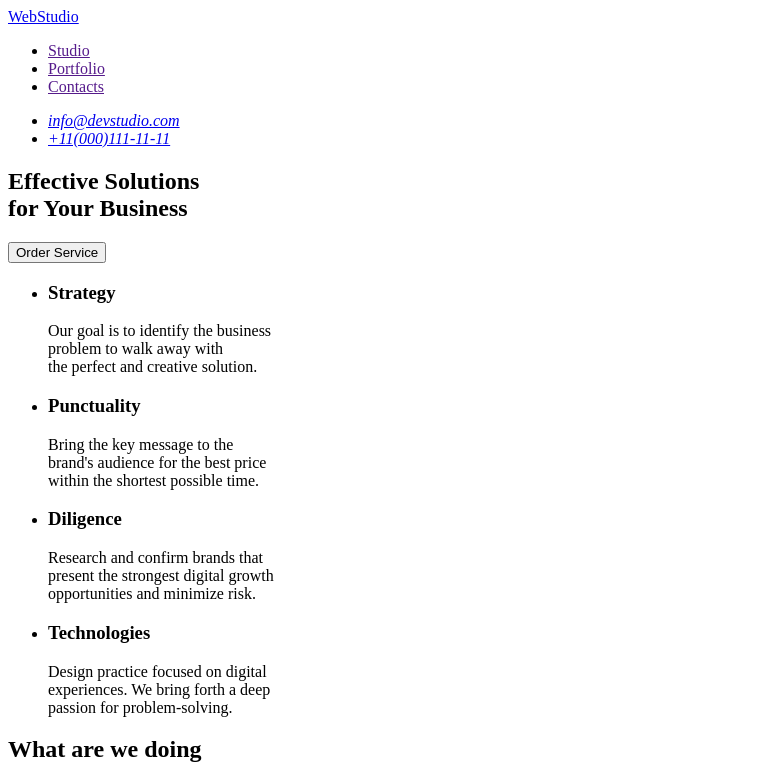
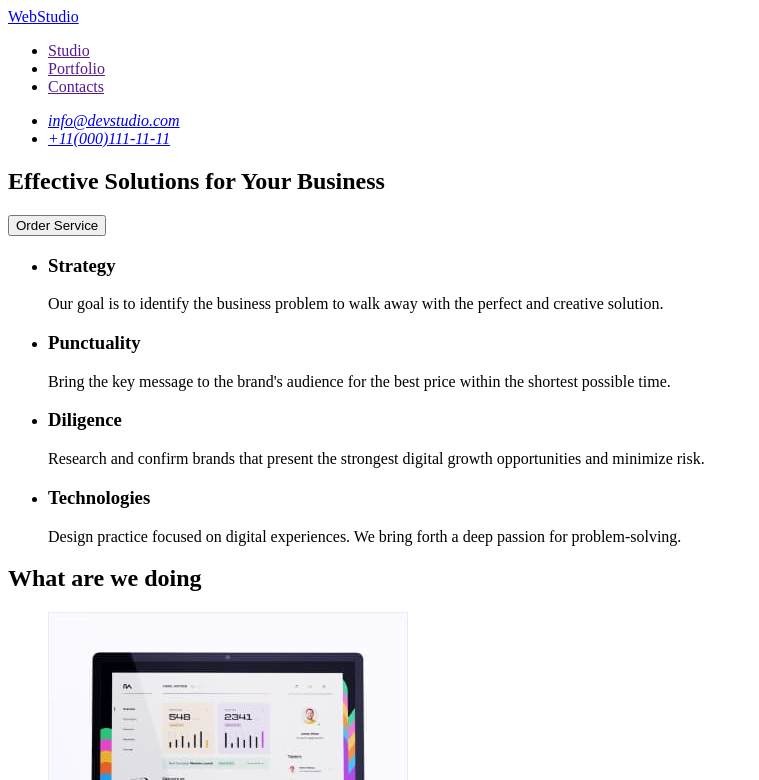
Before and after one commit to Sliper2400/goit-markup-hw-01, a plain HTML site: page index.html in a window 1280 px wide. Shown: the top 780 px of the page, without its empty margins (0-759 px from the left). Drawn offline with Linux system fonts and the light colour scheme.

Commit message:
Update index.html

```diff
--- a/index.html
+++ b/index.html
@@ -25,7 +25,7 @@
     </header>
     <main>
       <section>
-        <h1>Effective Solutions <br>for Your Business</h1>
+        <h1>Effective Solutions for Your Business</h1>
         <button type="button">Order Service</button>
       </section>
       <section>
@@ -34,29 +34,29 @@
           <li>
             <h3>Strategy</h3>
             <p>
-              Our goal is to identify the business <br>problem to walk away
-              with<br>the perfect and creative solution.
+              Our goal is to identify the business problem to walk away
+              with the perfect and creative solution.
             </p>
           </li>
           <li>
             <h3>Punctuality</h3>
             <p>
-              Bring the key message to the <br>brand's audience for the best
-              price <br>within the shortest possible time.
+              Bring the key message to the brand's audience for the best
+              price within the shortest possible time.
             </p>
           </li>
           <li>
             <h3>Diligence</h3>
             <p>
-              Research and confirm brands that <br>present the strongest
-              digital growth <br>opportunities and minimize risk.
+              Research and confirm brands that present the strongest
+              digital growth opportunities and minimize risk.
             </p>
           </li>
           <li>
             <h3>Technologies</h3>
             <p>
-              Design practice focused on digital <br>experiences. We bring
-              forth a deep <br>passion for problem-solving.
+              Design practice focused on digital experiences. We bring
+              forth a deep passion for problem-solving.
             </p>
           </li>
         </ul>
@@ -104,8 +104,8 @@
     <footer>
       <a href="./index.html">WebStudio</a>
       <p>
-        Increase the flow of customers and <br>sales for your business with
-        digital <br>marketing & growth solutions.
+        Increase the flow of customers and sales for your business with
+        digital marketing & growth solutions.
       </p>
     </footer>
   </body>
```
